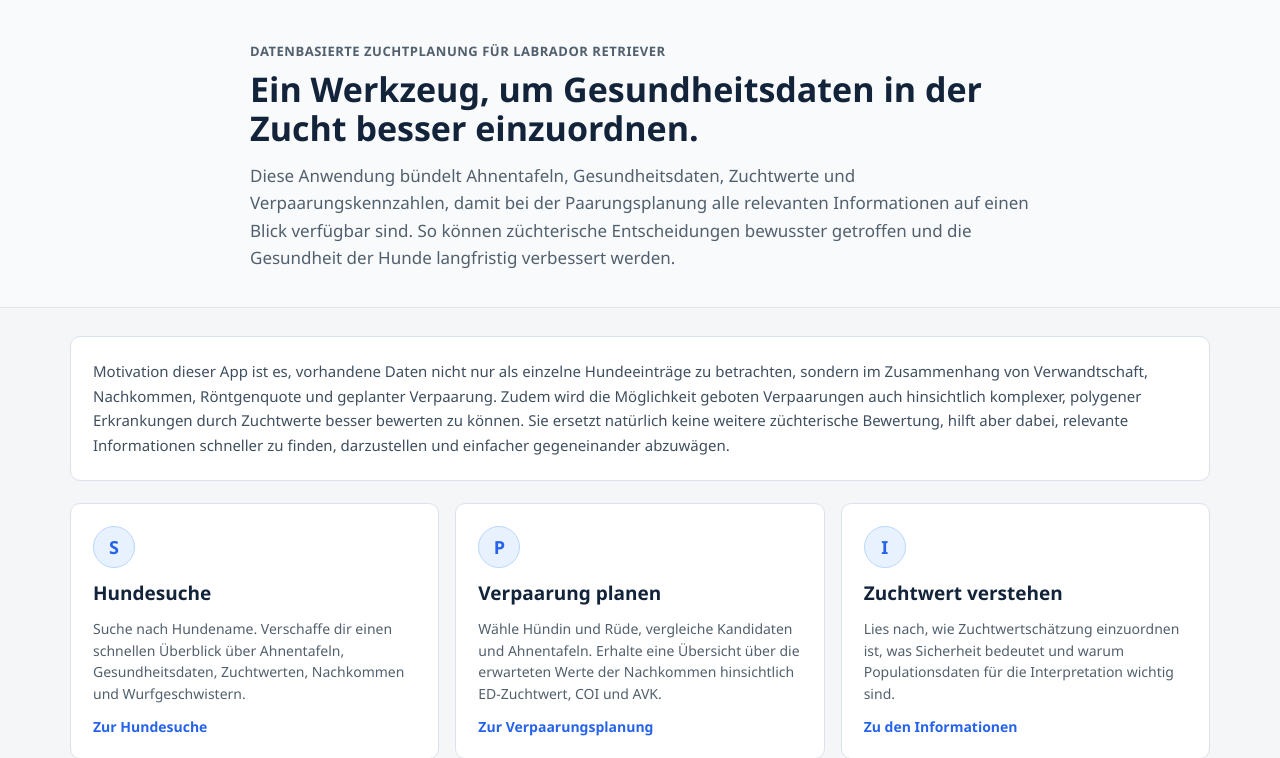
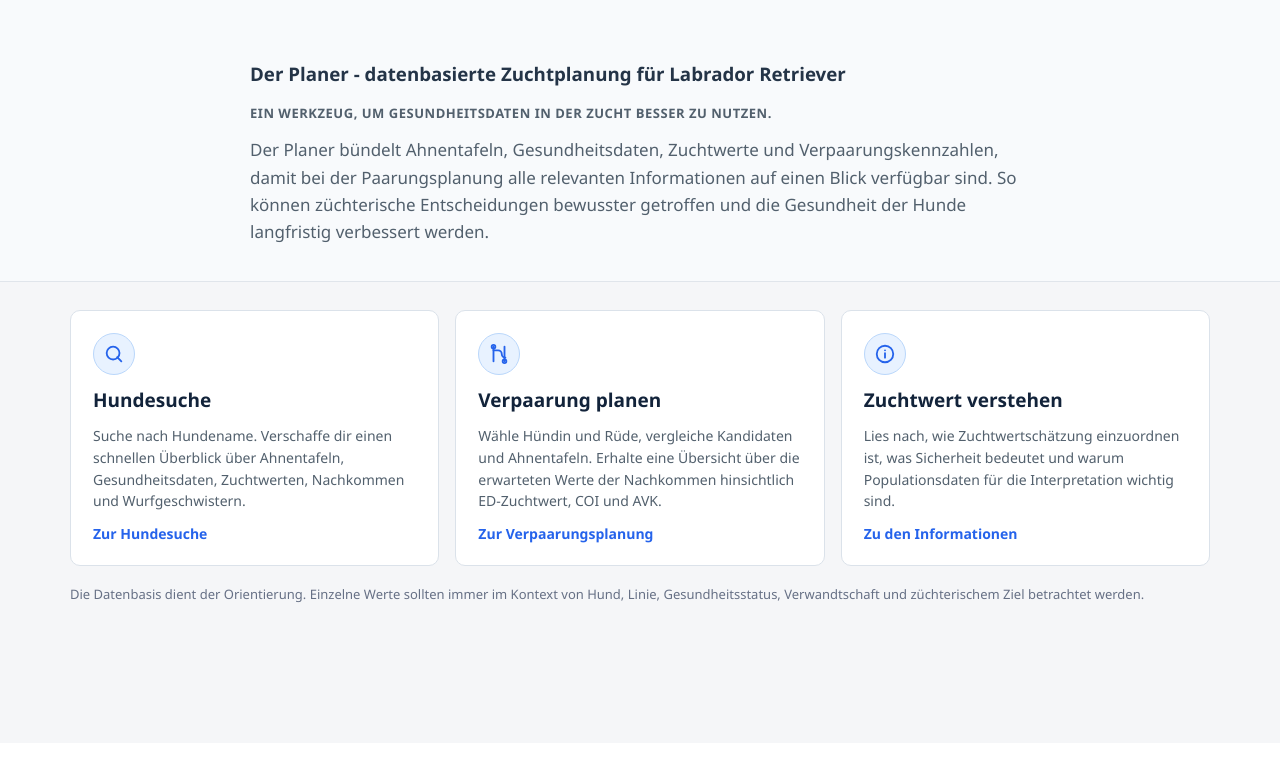
Before and after one commit to bgruenefeld/zws, a Flask app: page / in a window 1280 px wide. Shown: the part 57-815 px from the top of the page. After the commit the page ends 660 px from the top, so only its background shows below. Run offline with Flask 2, Linux system fonts and the light colour scheme; the visitor is signed in with stand-in values (Sample User, id 1); parts of the project's set-up code (start-up, migrations or seed data) failed here and were passed over.

Commit message:
add icons instead of letters

```diff
--- a/templates/landing.html
+++ b/templates/landing.html
@@ -112,6 +112,15 @@
         width: 42px;
       }
 
+      .entry-icon svg {
+        height: 22px;
+        stroke: currentColor;
+        stroke-linecap: round;
+        stroke-linejoin: round;
+        stroke-width: 2;
+        width: 22px;
+      }
+
       .entry-card h2 {
         color: #12233a;
         font-size: 19px;
@@ -155,10 +164,10 @@
 
     <header>
       <div class="container hero">
-        <div class="eyebrow">Datenbasierte Zuchtplanung für Labrador Retriever</div>
-        <h1>Ein Werkzeug, um Gesundheitsdaten in der Zucht besser einzuordnen.</h1>
+        <h3>Der Planer - datenbasierte Zuchtplanung für Labrador Retriever</h3>
+        <div class="eyebrow">Ein Werkzeug, um Gesundheitsdaten in der Zucht besser zu nutzen.</div>
         <p>
-          Diese Anwendung bündelt Ahnentafeln, Gesundheitsdaten, Zuchtwerte und Verpaarungskennzahlen,
+          Der Planer bündelt Ahnentafeln, Gesundheitsdaten, Zuchtwerte und Verpaarungskennzahlen,
           damit bei der Paarungsplanung alle relevanten Informationen auf einen Blick verfügbar sind.
           So können züchterische Entscheidungen bewusster getroffen und die Gesundheit der Hunde langfristig verbessert
           werden.
@@ -168,7 +177,7 @@
 
     <main>
       <div class="container">
-        <section class="intro-panel">
+        <!-- <section class="intro-panel">
           <p>
             Motivation dieser App ist es, vorhandene Daten nicht nur als einzelne Hundeeinträge zu betrachten,
             sondern im Zusammenhang von Verwandtschaft, Nachkommen, Röntgenquote und geplanter Verpaarung.
@@ -177,11 +186,16 @@
             Sie ersetzt natürlich keine weitere züchterische Bewertung, hilft aber dabei, relevante Informationen schneller zu finden, darzustellen
             und einfacher gegeneinander abzuwägen.
           </p>
-        </section>
+        </section> -->
 
         <section class="entry-grid" aria-label="Bereiche der Anwendung">
           <a class="entry-card" href="/search">
-            <span class="entry-icon">S</span>
+            <span class="entry-icon" aria-hidden="true">
+              <svg viewBox="0 0 24 24" fill="none">
+                <circle cx="11" cy="11" r="7"></circle>
+                <path d="m20 20-4.5-4.5"></path>
+              </svg>
+            </span>
             <h2>Hundesuche</h2>
             <p>
               Suche nach Hundename. Verschaffe dir einen schnellen Überblick über Ahnentafeln,
@@ -192,7 +206,15 @@
           </a>
 
           <a class="entry-card" href="/pairing">
-            <span class="entry-icon">P</span>
+            <span class="entry-icon" aria-hidden="true">
+              <svg viewBox="0 0 24 24" fill="none">
+                <path d="M6 4v16"></path>
+                <path d="M18 4v16"></path>
+                <path d="M6 8h5a4 4 0 0 1 4 4v0a4 4 0 0 0 4 4h-1"></path>
+                <circle cx="6" cy="4" r="2"></circle>
+                <circle cx="18" cy="20" r="2"></circle>
+              </svg>
+            </span>
             <h2>Verpaarung planen</h2>
             <p>
              Wähle Hündin und Rüde, vergleiche Kandidaten und Ahnentafeln. Erhalte eine Übersicht über die erwarteten Werte der Nachkommen hinsichtlich
@@ -202,7 +224,13 @@
           </a>
 
           <a class="entry-card" href="/info">
-            <span class="entry-icon">I</span>
+            <span class="entry-icon" aria-hidden="true">
+              <svg viewBox="0 0 24 24" fill="none">
+                <circle cx="12" cy="12" r="9"></circle>
+                <path d="M12 11v5"></path>
+                <path d="M12 8h.01"></path>
+              </svg>
+            </span>
             <h2>Zuchtwert verstehen</h2>
             <p>
               Lies nach, wie Zuchtwertschätzung einzuordnen ist, was Sicherheit bedeutet
```
